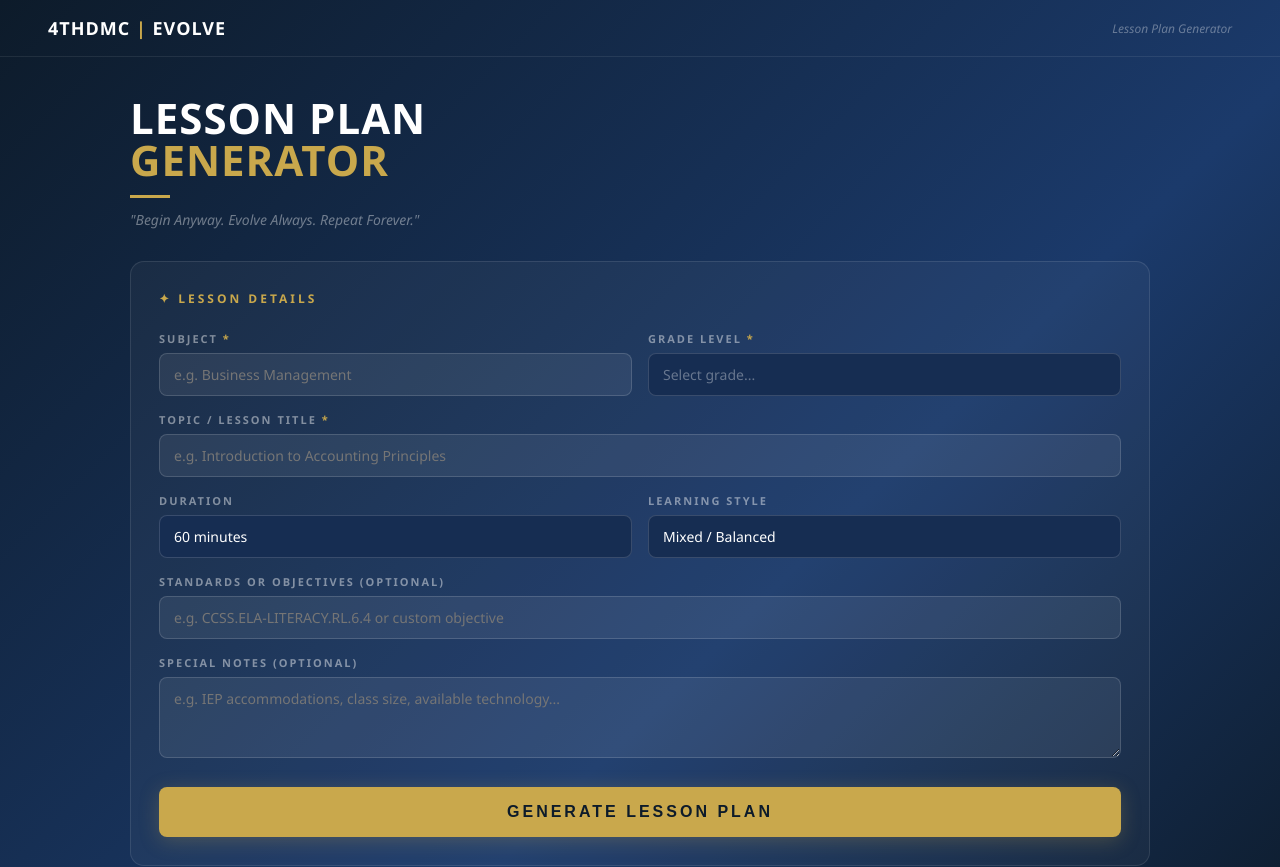
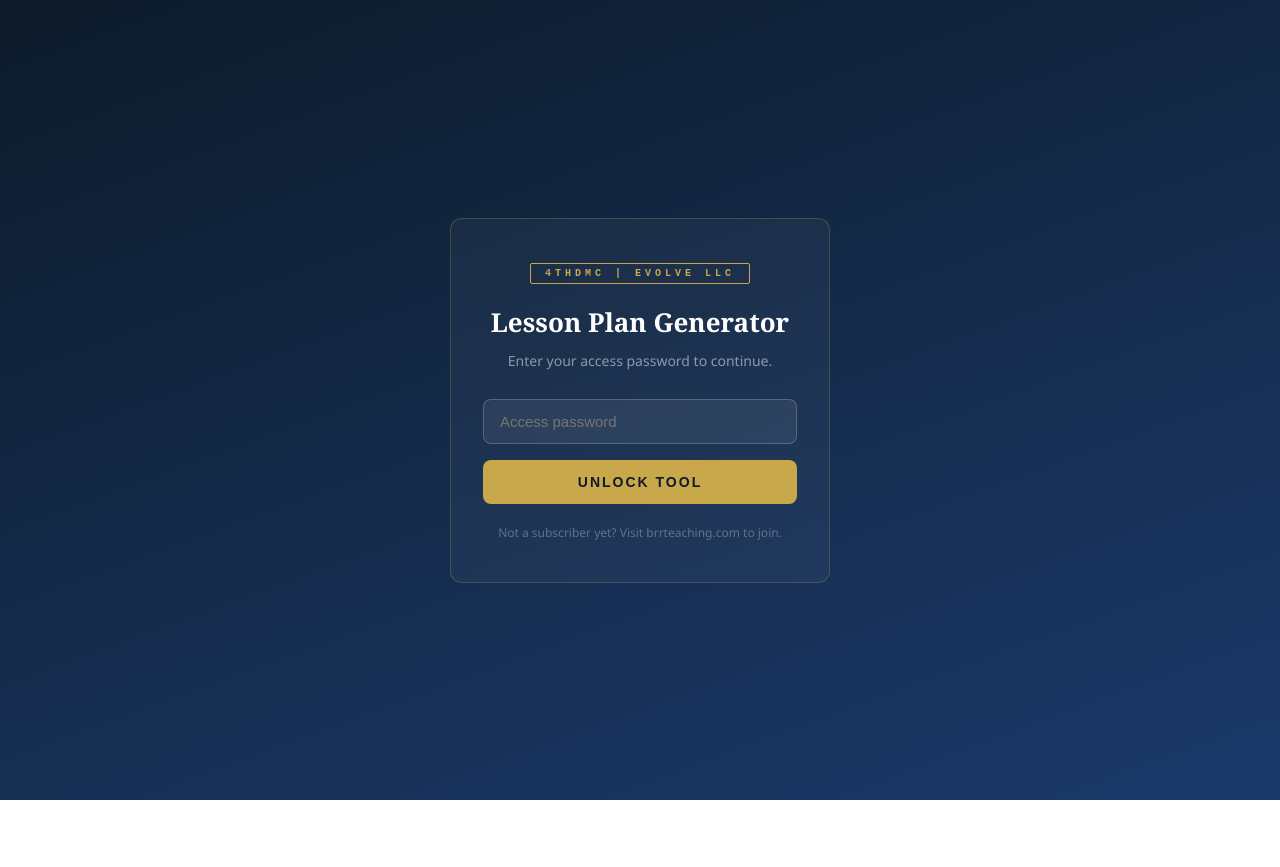
Before and after one commit to 4thdmcEvolve/lessonplangenerator, a React (Vite) app: page / in a window 1280 px wide. Shown: the top 867 px of the page. After the commit the page ends 800 px from the top, so only its background shows below. Built offline with nearby package versions, Linux system fonts and the light colour scheme.

Commit message:
Update App.jsx
Add password gate, fix LLC branding, update API format

```diff
--- a/src/App.jsx
+++ b/src/App.jsx
@@ -32,6 +32,38 @@ export default function App() {
   const [error, setError] = useState("");
   const [copied, setCopied] = useState(false);
 
+  // Password gate state
+  const [unlocked, setUnlocked] = useState(
+    typeof window !== "undefined" && localStorage.getItem("toolkit_unlocked") === "yes"
+  );
+  const [pwInput, setPwInput] = useState("");
+  const [authChecking, setAuthChecking] = useState(false);
+  const [authError, setAuthError] = useState("");
+
+  const tryUnlock = async () => {
+    if (!pwInput.trim() || authChecking) return;
+    setAuthChecking(true);
+    setAuthError("");
+    try {
+      const r = await fetch("/api/auth", {
+        method: "POST",
+        headers: { "Content-Type": "application/json" },
+        body: JSON.stringify({ password: pwInput.trim() }),
+      });
+      if (r.ok) {
+        localStorage.setItem("toolkit_password", pwInput.trim());
+        localStorage.setItem("toolkit_unlocked", "yes");
+        setUnlocked(true);
+      } else {
+        setAuthError("Incorrect password. Try again.");
+      }
+    } catch (err) {
+      setAuthError("Connection error. Try again.");
+    } finally {
+      setAuthChecking(false);
+    }
+  };
+
   const generate = async () => {
     if (!subject || !grade || !topic) {
       setError("Please fill in Subject, Grade Level, and Topic.");
@@ -41,7 +73,7 @@ export default function App() {
     setResult("");
     setLoading(true);
 
-   const prompt = `You are an expert curriculum designer. Create a focused, practical lesson plan.
+    const prompt = `You are an expert curriculum designer. Create a focused, practical lesson plan.
 
 CRITICAL FORMATTING RULES:
 - Use PLAIN TEXT only. No markdown, no asterisks, no hashtags, no backticks, no code blocks.
@@ -90,12 +122,27 @@ Be specific, practical, and immediately usable. Complete every section.`;
       const res = await fetch("/api/generate", {
         method: "POST",
         headers: { "Content-Type": "application/json" },
-        body: JSON.stringify({ prompt })
+        body: JSON.stringify({
+          model: "claude-haiku-4-5-20251001",
+          max_tokens: 1500,
+          messages: [{ role: "user", content: prompt }],
+          toolkitPassword: localStorage.getItem("toolkit_password") || "",
+        }),
       });
       const json = await res.json();
-      if (json.error) { setError("Error: " + json.error); return; }
-      if (!json.text) { setError("Nothing returned. Please try again."); return; }
-      setResult(json.text);
+      if (json.error) {
+        if (json.error.code === "AUTH_REQUIRED") {
+          localStorage.removeItem("toolkit_unlocked");
+          localStorage.removeItem("toolkit_password");
+          setUnlocked(false);
+          setError("That password is no longer valid. Please re-enter.");
+          return;
+        }
+        setError("Error: " + json.error.message); return;
+      }
+      const text = (json.content || []).filter(b => b.type === "text").map(b => b.text).join("");
+      if (!text) { setError("Nothing returned. Please try again."); return; }
+      setResult(text);
     } catch (e) {
       setError("Request failed: " + e.message);
     } finally {
@@ -157,13 +204,79 @@ Be specific, practical, and immediately usable. Complete every section.`;
     ...extra,
   });
 
+  // PASSWORD GATE — Early return before either view renders
+  if (!unlocked) {
+    return (
+      <div style={{
+        position: "fixed", inset: 0, zIndex: 9999,
+        background: `linear-gradient(160deg, ${DARK} 0%, ${NAVY} 100%)`,
+        display: "flex", alignItems: "center", justifyContent: "center",
+        fontFamily: "'Segoe UI', system-ui, sans-serif", padding: 20,
+      }}>
+        <div style={{
+          maxWidth: 380, width: "100%", textAlign: "center",
+          background: "rgba(255,255,255,0.04)", border: "1px solid rgba(201,168,76,0.25)",
+          borderRadius: 12, padding: "40px 32px",
+        }}>
+          <div style={{
+            display: "inline-block", border: `1px solid ${GOLD}`, color: GOLD,
+            fontSize: 10, letterSpacing: 4, padding: "4px 14px", marginBottom: 20,
+            fontWeight: 700, borderRadius: 2, textTransform: "uppercase",
+            fontFamily: "monospace",
+          }}>4THDMC | EVOLVE LLC</div>
+          <div style={{ fontFamily: "Georgia, serif", fontSize: 26, fontWeight: 900, color: "#fff", marginBottom: 10 }}>
+            Lesson Plan Generator
+          </div>
+          <div style={{ color: "rgba(255,255,255,0.5)", fontSize: 14, marginBottom: 28, lineHeight: 1.5 }}>
+            Enter your access password to continue.
+          </div>
+          <input
+            type="password"
+            value={pwInput}
+            disabled={authChecking}
+            onChange={(e) => { setPwInput(e.target.value); setAuthError(""); }}
+            onKeyDown={(e) => { if (e.key === "Enter") tryUnlock(); }}
+            placeholder="Access password"
+            style={{
+              width: "100%", boxSizing: "border-box", padding: "13px 16px",
+              background: "rgba(255,255,255,0.07)",
+              border: `1px solid ${authError ? "rgba(255,80,80,0.5)" : "rgba(255,255,255,0.2)"}`,
+              borderRadius: 8, color: "#fff", fontSize: 15, outline: "none",
+              marginBottom: authError ? 8 : 16, opacity: authChecking ? 0.6 : 1,
+            }}
+          />
+          {authError && (
+            <div style={{ color: "#ff9090", fontSize: 12, marginBottom: 16, textAlign: "left" }}>
+              ⚠ {authError}
+            </div>
+          )}
+          <button
+            disabled={authChecking || !pwInput.trim()}
+            onClick={tryUnlock}
+            style={{
+              width: "100%", padding: 14,
+              background: authChecking ? "rgba(201,168,76,0.5)" : GOLD,
+              color: DARK, border: "none", borderRadius: 8, fontWeight: 900,
+              fontSize: 14, letterSpacing: 2,
+              cursor: authChecking ? "wait" : "pointer", textTransform: "uppercase",
+            }}
+          >{authChecking ? "Checking..." : "Unlock Tool"}</button>
+          <div style={{ color: "rgba(255,255,255,0.3)", fontSize: 12, marginTop: 20, lineHeight: 1.5 }}>
+            Not a subscriber yet? Visit brrteaching.com to join.
+          </div>
+        </div>
+      </div>
+    );
+  }
+
+  // MOBILE VIEW
   if (!isDesktop) {
     return (
       <div style={{ minHeight: "100vh", background: `linear-gradient(160deg, ${DARK}, ${NAVY})`, fontFamily: "'Segoe UI', system-ui, sans-serif", padding: "0 0 80px" }}>
 
         <div style={{ textAlign: "center", padding: "40px 20px 28px" }}>
           <div style={{ display: "inline-block", border: `1px solid ${GOLD}`, color: GOLD, fontSize: 10, letterSpacing: 4, padding: "5px 14px", marginBottom: 14, fontWeight: 700, borderRadius: 2 }}>
-            4THDMC | EVOLVE
+            4THDMC | EVOLVE LLC
           </div>
           <div style={{ fontSize: "clamp(32px, 9vw, 52px)", fontWeight: 900, color: "#fff", lineHeight: 1.1, letterSpacing: 1 }}>
             LESSON PLAN<br /><span style={{ color: GOLD }}>GENERATOR</span>
@@ -280,19 +393,21 @@ Be specific, practical, and immediately usable. Complete every section.`;
           </div>
         )}
 
-        <div style={{ textAlign: "center", marginTop: 48, color: "rgba(255,255,255,0.18)", fontSize: 10, letterSpacing: 3, textTransform: "uppercase", padding: "0 16px" }}>
-          Powered by <span style={{ color: "rgba(201,168,76,0.35)" }}>4THDMC | EVOLVE</span> · Brandon Russell
+        <div style={{ textAlign: "center", marginTop: 48, color: "rgba(255,255,255,0.18)", fontSize: 10, letterSpacing: 3, textTransform: "uppercase", padding: "0 16px 24px" }}>
+          <div>© 2025 <span style={{ color: "rgba(201,168,76,0.55)" }}>4THDMC | EVOLVE LLC</span> · All Rights Reserved</div>
+          <div style={{ marginTop: 6, fontSize: 9, letterSpacing: 2, color: "rgba(255,255,255,0.12)" }}>Brandon Russell · The Multiplier · Chattanooga, TN</div>
         </div>
       </div>
     );
   }
 
+  // DESKTOP VIEW
   return (
     <div style={{ minHeight: "100vh", background: `linear-gradient(135deg, ${DARK} 0%, ${NAVY} 60%, ${DARK} 100%)`, fontFamily: "'Segoe UI', system-ui, sans-serif" }}>
 
       <div style={{ borderBottom: "1px solid rgba(255,255,255,0.08)", padding: "16px 48px", display: "flex", alignItems: "center", justifyContent: "space-between" }}>
         <div style={{ fontWeight: 900, fontSize: 18, color: "#fff", letterSpacing: 1 }}>
-          4THDMC <span style={{ color: GOLD }}>|</span> EVOLVE
+          4THDMC <span style={{ color: GOLD }}>|</span> EVOLVE LLC
         </div>
         <div style={{ color: "rgba(255,255,255,0.35)", fontSize: 12, fontStyle: "italic" }}>
           Lesson Plan Generator
@@ -405,7 +520,8 @@ Be specific, practical, and immediately usable. Complete every section.`;
       </div>
 
       <div style={{ textAlign: "center", paddingBottom: 32, color: "rgba(255,255,255,0.18)", fontSize: 10, letterSpacing: 3, textTransform: "uppercase" }}>
-        Powered by <span style={{ color: "rgba(201,168,76,0.35)" }}>4THDMC | EVOLVE LLC</span> · Brandon Russell
+        <div>© 2025 <span style={{ color: "rgba(201,168,76,0.55)" }}>4THDMC | EVOLVE LLC</span> · All Rights Reserved</div>
+        <div style={{ marginTop: 6, fontSize: 9, letterSpacing: 2, color: "rgba(255,255,255,0.12)" }}>Brandon Russell · The Multiplier · Chattanooga, TN</div>
       </div>
     </div>
   );
```
